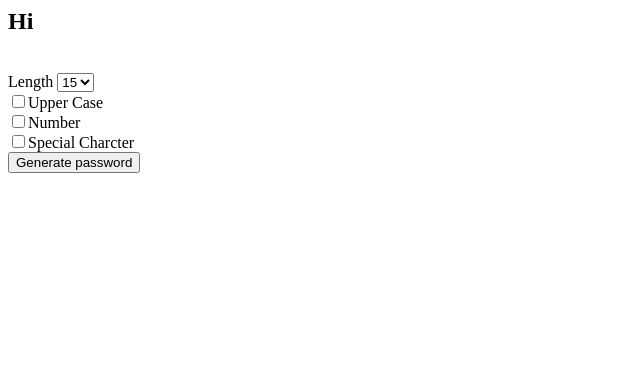
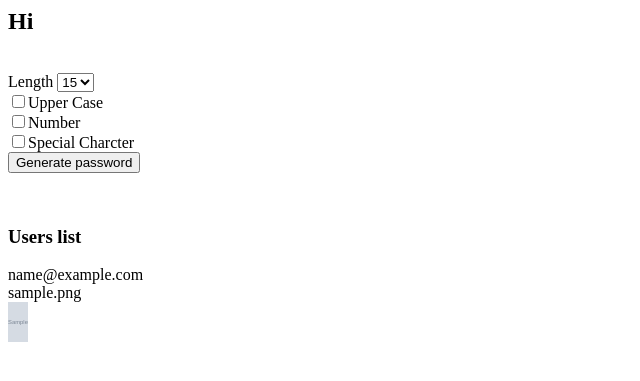
Before and after one commit to yalattas/Python-Practice, a Django app: page / in a window 1280 px wide. Shown: the top 381 px of the page, without its empty margins (0-640 px from the left). Run offline with Django 3.2, Linux system fonts and the light colour scheme; tables that the repository leaves empty hold one stand-in row (values such as "Sample post"); grey boxes marked "Sample" are stand-in pictures.

Commit message:
Retrieving from models

```diff
--- a/app/templates/subpages/index.html
+++ b/app/templates/subpages/index.html
@@ -31,5 +31,12 @@
         <br>
         <input class="btn btn-primary" type="submit" value="Generate password">
     </form>
+    <br>
+    <h3>Users list</h3>
+    {% for visitor in visitors%}
+        {{ visitor.email }}<br>
+        {{ visitor.img }}<br>
+        <img src="{{ visitor.img }}" height="40" width="20"/>
+    {% endfor %}
 </div>
 </body>
--- a/app/views.py
+++ b/app/views.py
@@ -1,14 +1,15 @@
 from django.shortcuts import render
 import random
 # Import models to view
-#from .models import models
+from .models import Visitor
 
 # Create your views here.
 
 def header(request):
     return render(request, 'main/header.html')
 def home(request):
-    return render(request, 'subpages/index.html')
+    visitors = Visitor.objects.all()
+    return render(request, 'subpages/index.html', {'visitors':visitors})
 def generatedPassword(request):
     passwordResult = ''
     # Default is 12 characters in case user didn't choose
--- a/testingpassword/settings.py
+++ b/testingpassword/settings.py
@@ -131,5 +131,4 @@ DEFAULT_AUTO_FIELD = 'django.db.models.BigAutoField'
 
 # Assigning Media root
 #MEDIA_URL = '/media/'
-MEDIA_URL = '/'
 MEDIA_ROOT = os.path.join(BASE_DIR, 'media')
--- a/testingpassword/urls.py
+++ b/testingpassword/urls.py
@@ -24,6 +24,7 @@ urlpatterns = [
     path('', views.home, name='Home'),
     path('generated-password/', views.generatedPassword, name='linked-password'),
 ]
+
 # from django.conf.urls.static import static
 # from django.conf import settings -> Because we want to read URL base from settings
 urlpatterns += static(settings.MEDIA_URL, document_root=settings.MEDIA_ROOT)
```
